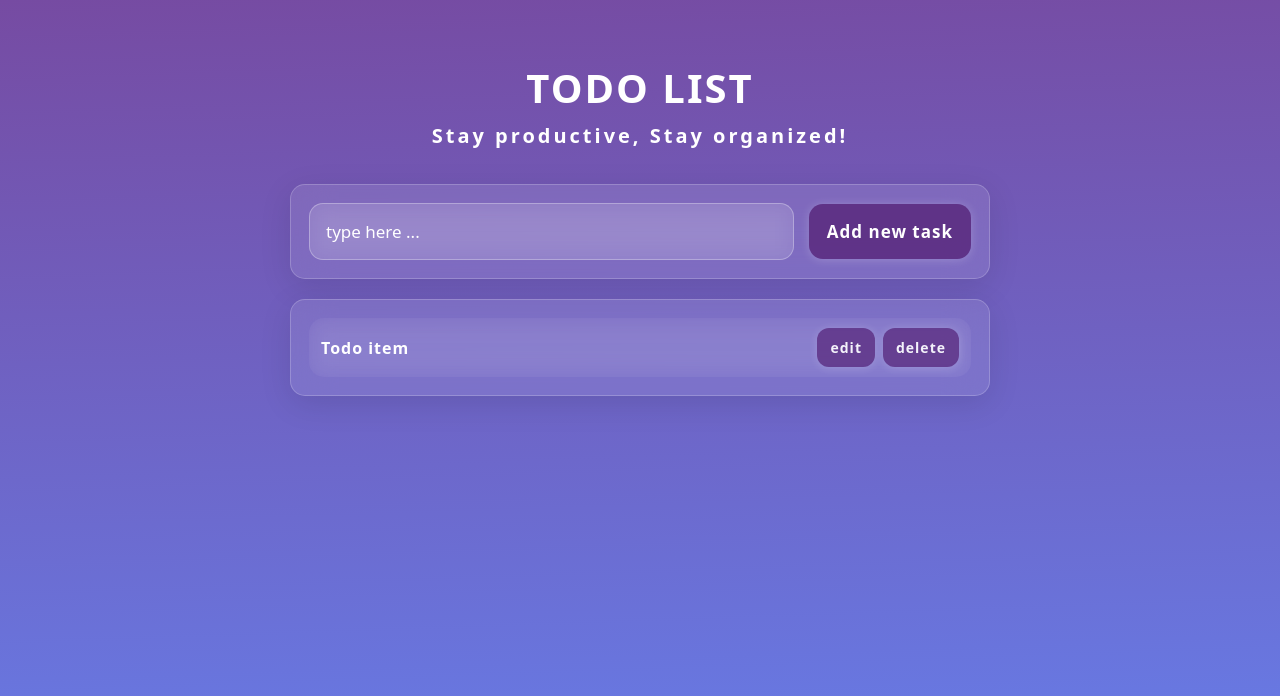
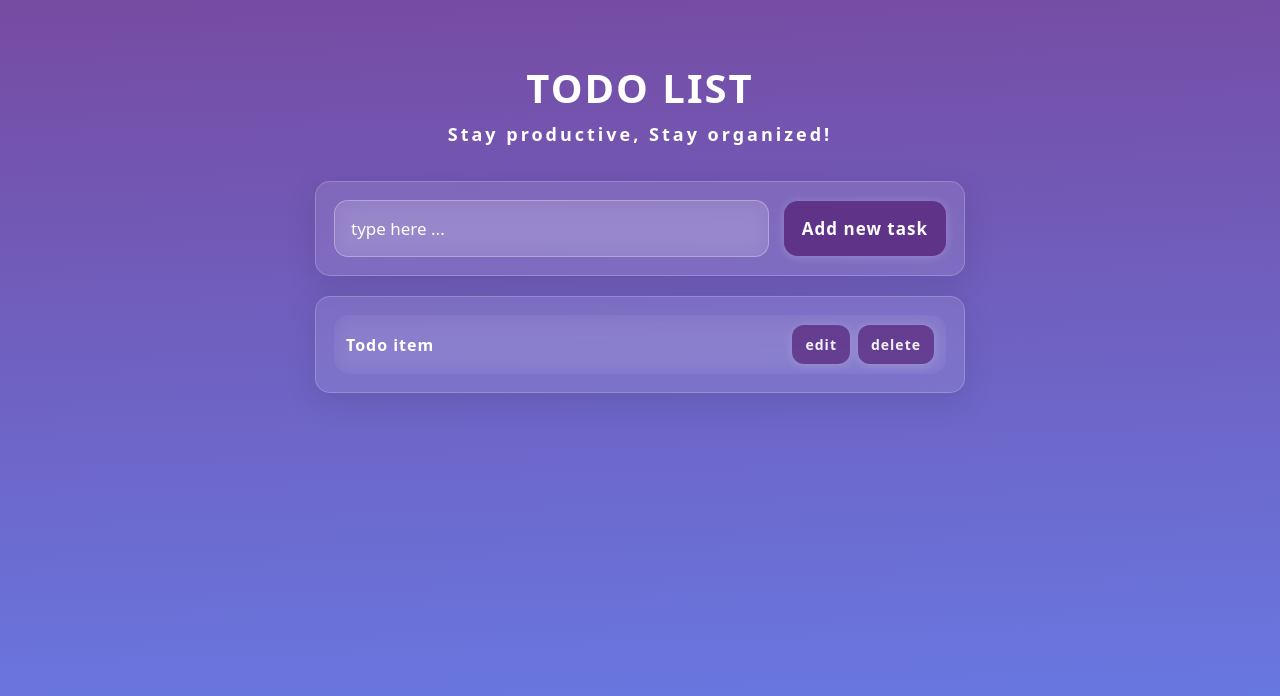
Before and after one commit to hazbiin/vue-todo-app, a Vue app: page / in a window 1280 px wide. Shown: the top 696 px of the page. Built offline with nearby package versions, Linux system fonts and the light colour scheme.

Commit message:
fix: change action-button class name

```diff
--- a/src/App.vue
+++ b/src/App.vue
@@ -14,8 +14,8 @@
       <li class="todo-item">
         <span class="todo-item-text">Todo item</span>
         <div class="todo-actions">
-          <button class="action-btn">edit</button>
-          <button class="action-btn">delete</button>
+          <button class="action-button">edit</button>
+          <button class="action-button">delete</button>
         </div>
       </li>
     </ul>
@@ -101,7 +101,7 @@
     align-items: center;
     justify-content: center;
   }
-  .action-btn{
+  .action-button{
     padding: 10px 13px;
     background:#552275c0 ;
     opacity: 0.9;
@@ -112,7 +112,7 @@
     letter-spacing: 1px;
     box-shadow: 0 1px 10px rgba(255, 255, 255, 0.2);
   }
-  .action-btn:active {
+  .action-button:active {
     transform: scale(0.99);
   }
 </style>
--- a/src/assets/main.css
+++ b/src/assets/main.css
@@ -1,6 +1,6 @@
 @import './base.css';
 
 #app{
-    max-width: 700px;
+    max-width: 650px;
     margin: 0 auto;
 }
--- a/src/components/Header.vue
+++ b/src/components/Header.vue
@@ -18,7 +18,7 @@
         margin-bottom: 7px;
     }
     .header-subtitle{
-        font-size: 20px;
+        font-size: 18px;
         letter-spacing: 3px;
         font-weight: bold;
     }
```
